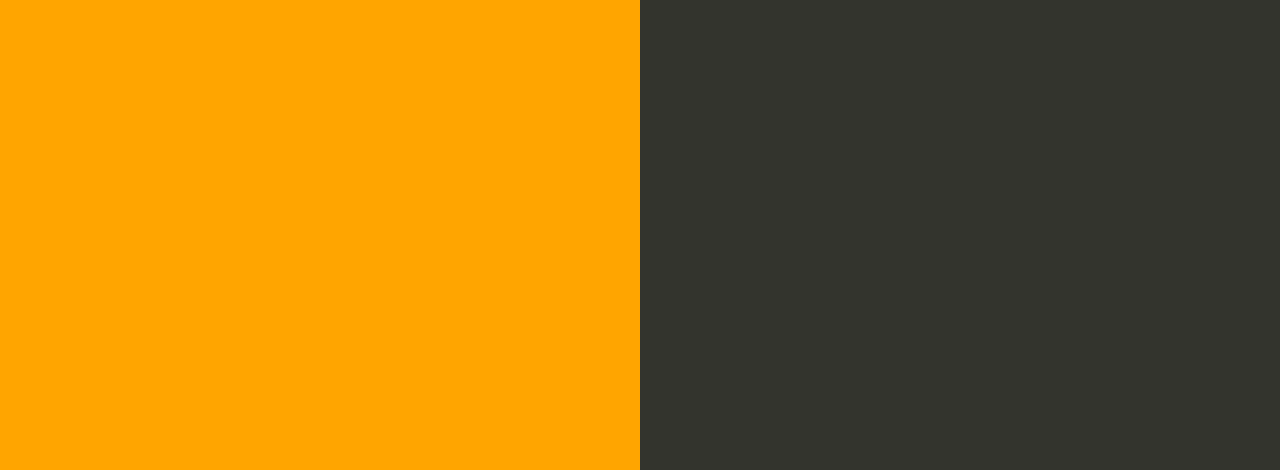
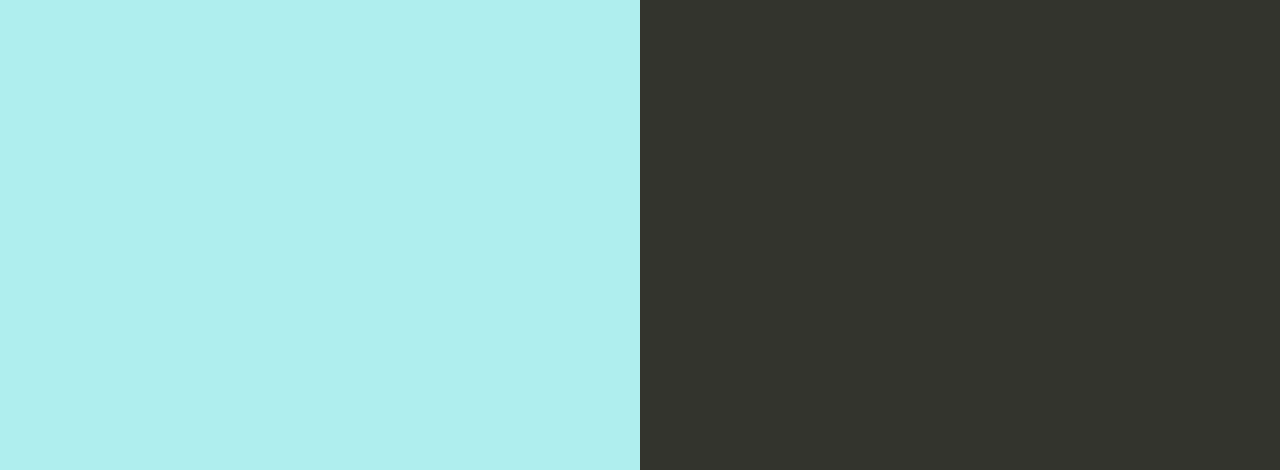
Before and after one commit to Vineeth8686/my-nodejs-app, a website: page index.html in a window 1280 px wide. Shown: the part 330-800 px from the top of the page. Drawn offline with Linux system fonts and the light colour scheme.

Commit message:
Changed BG To paleturquoise.

```diff
--- a/index.html
+++ b/index.html
@@ -35,7 +35,7 @@
 
         text-align: right;
         padding-top: 11em;
-        background-color: orange;
+        background-color: paleturquoise;
 
       }
       .textColumn p {
```
